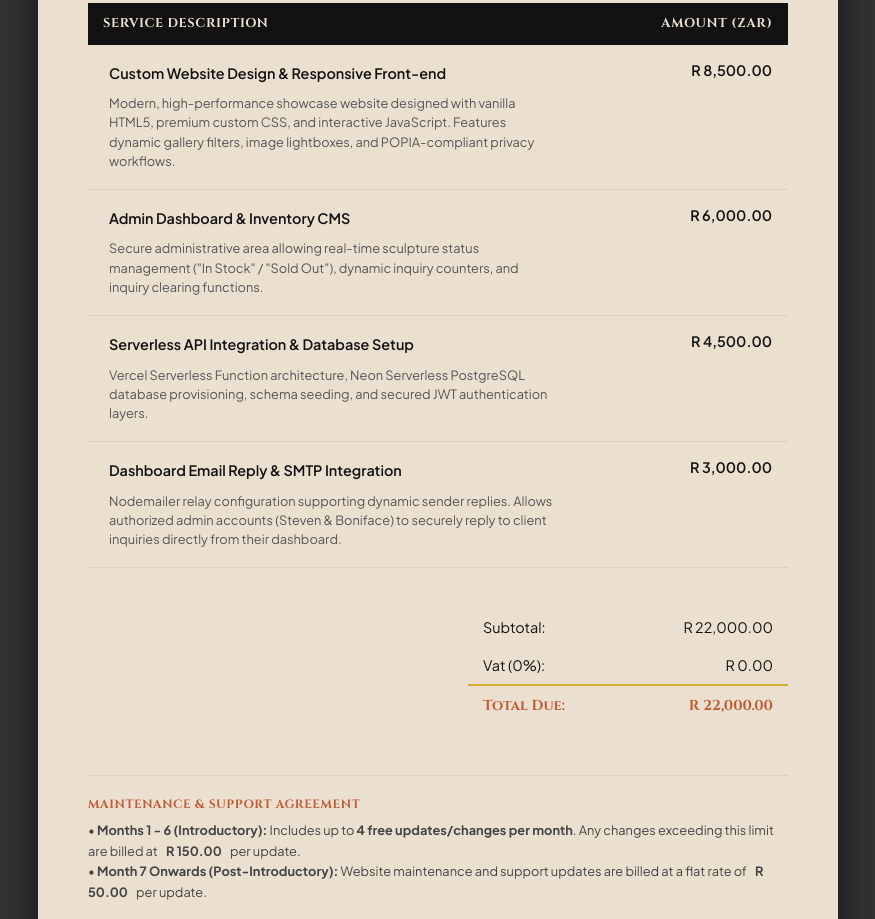
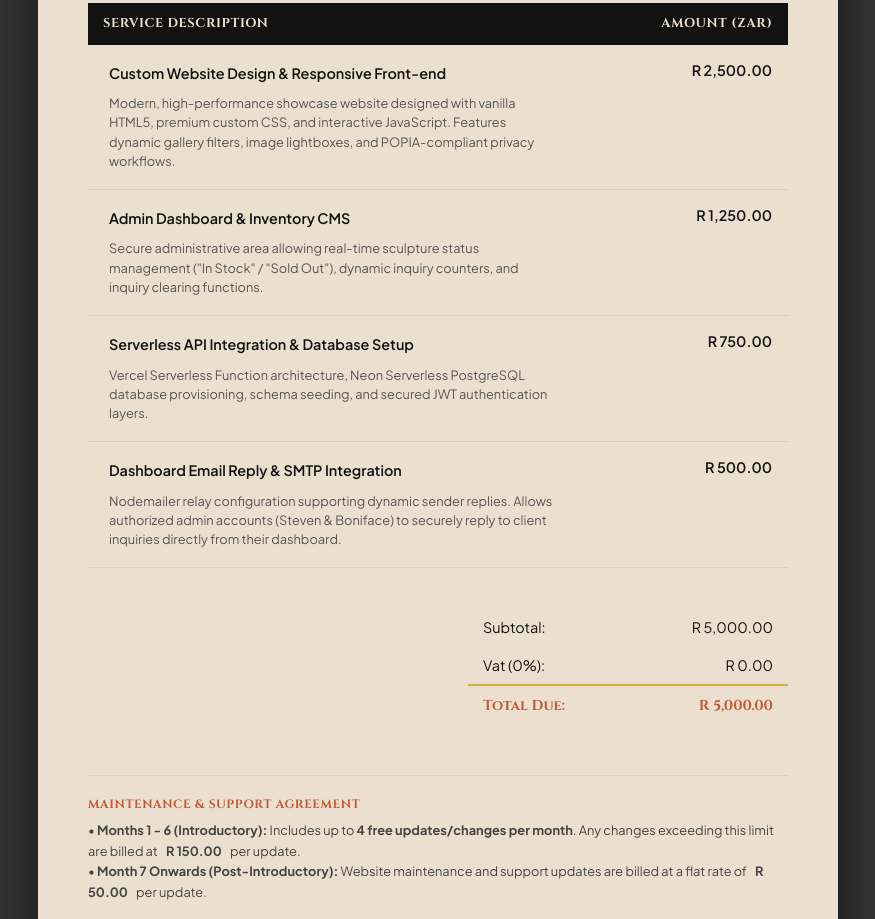
Before and after one commit to camebloon-beep/uniquedriftwoodcreations, a website: page invoice-template.html in a window 1280 px wide. Shown: the part 609-1528 px from the top of the page, without its empty margins (202-1077 px from the left). Drawn offline with Linux system fonts and the light colour scheme.

Commit message:
Update invoice default prices to total R5,000.00

```diff
--- a/invoice-template.html
+++ b/invoice-template.html
@@ -398,28 +398,28 @@
               <div class="item-title" contenteditable="true">Custom Website Design & Responsive Front-end</div>
               <div class="item-desc" contenteditable="true">Modern, high-performance showcase website designed with vanilla HTML5, premium custom CSS, and interactive JavaScript. Features dynamic gallery filters, image lightboxes, and POPIA-compliant privacy workflows.</div>
             </td>
-            <td contenteditable="true" onblur="recalculate()" id="price-1">R 8,500.00</td>
+            <td contenteditable="true" onblur="recalculate()" id="price-1">R 2,500.00</td>
           </tr>
           <tr>
             <td>
               <div class="item-title" contenteditable="true">Admin Dashboard & Inventory CMS</div>
               <div class="item-desc" contenteditable="true">Secure administrative area allowing real-time sculpture status management ("In Stock" / "Sold Out"), dynamic inquiry counters, and inquiry clearing functions.</div>
             </td>
-            <td contenteditable="true" onblur="recalculate()" id="price-2">R 6,000.00</td>
+            <td contenteditable="true" onblur="recalculate()" id="price-2">R 1,250.00</td>
           </tr>
           <tr>
             <td>
               <div class="item-title" contenteditable="true">Serverless API Integration & Database Setup</div>
               <div class="item-desc" contenteditable="true">Vercel Serverless Function architecture, Neon Serverless PostgreSQL database provisioning, schema seeding, and secured JWT authentication layers.</div>
             </td>
-            <td contenteditable="true" onblur="recalculate()" id="price-3">R 4,500.00</td>
+            <td contenteditable="true" onblur="recalculate()" id="price-3">R 750.00</td>
           </tr>
           <tr>
             <td>
               <div class="item-title" contenteditable="true">Dashboard Email Reply & SMTP Integration</div>
               <div class="item-desc" contenteditable="true">Nodemailer relay configuration supporting dynamic sender replies. Allows authorized admin accounts (Steven & Boniface) to securely reply to client inquiries directly from their dashboard.</div>
             </td>
-            <td contenteditable="true" onblur="recalculate()" id="price-4">R 3,000.00</td>
+            <td contenteditable="true" onblur="recalculate()" id="price-4">R 500.00</td>
           </tr>
         </tbody>
       </table>
@@ -429,7 +429,7 @@
         <table class="totals-table">
           <tr>
             <td>Subtotal:</td>
-            <td id="subtotal-val">R 22,000.00</td>
+            <td id="subtotal-val">R 5,000.00</td>
           </tr>
           <tr>
             <td>Vat (0%):</td>
@@ -437,7 +437,7 @@
           </tr>
           <tr class="grand-total">
             <td>Total Due:</td>
-            <td id="total-val">R 22,000.00</td>
+            <td id="total-val">R 5,000.00</td>
           </tr>
         </table>
       </div>
```
